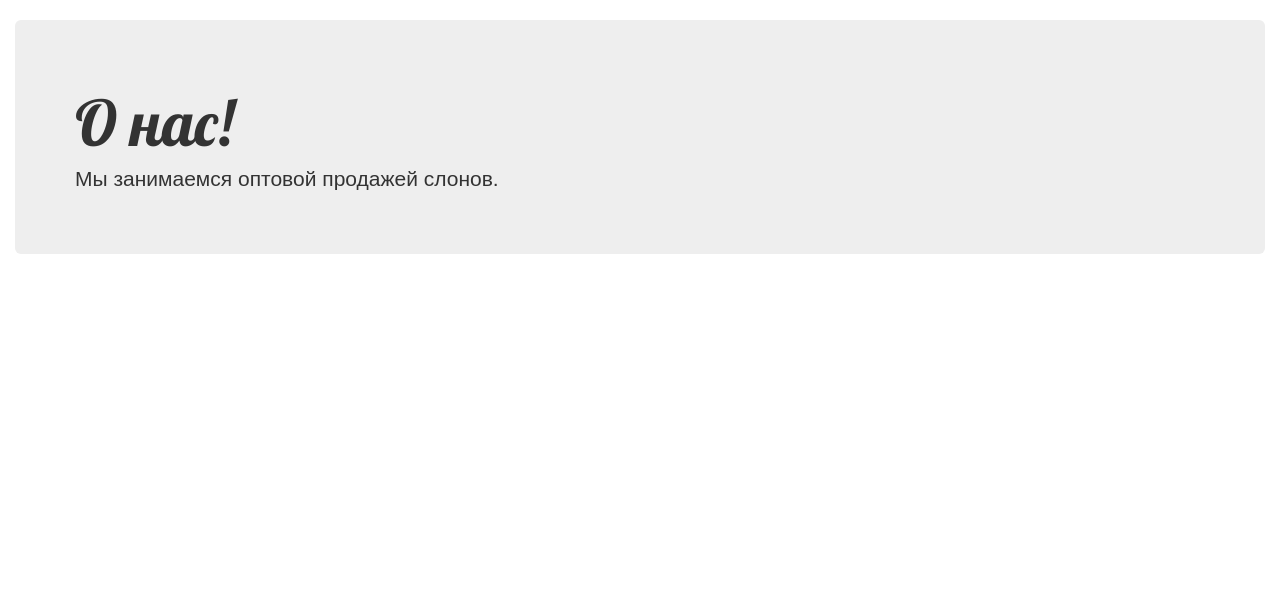
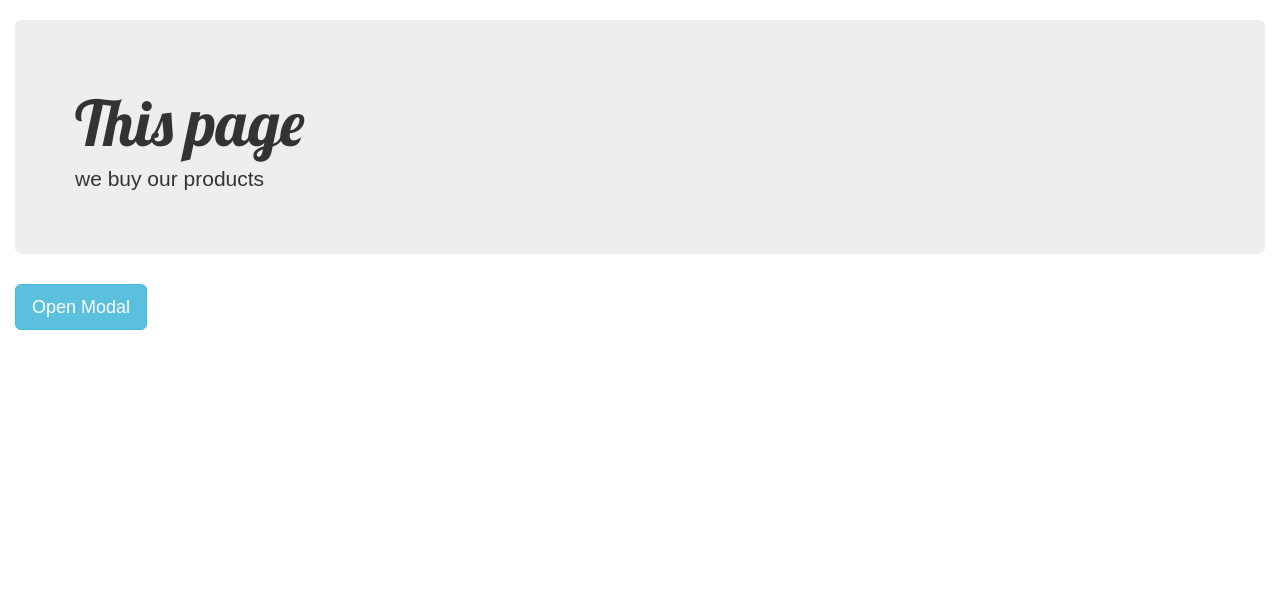
Before and after one commit to olegpy/html5_history, a Django app: a page that uses templates/base.html in a window 1280 px wide. Shown: the part 52-642 px from the top of the page. Run offline with Django 3.2, Linux system fonts and the light colour scheme; some libraries are stand-ins or nearby versions.

```diff
--- a/static/css/style.css
+++ b/static/css/style.css
@@ -57,9 +57,6 @@ h1, h2, h3, h4 {
     .info.page_blog a {
       color: white; }
 
-.post-form textarea, .post-form input {
-  width: 100%; }
-
 .top-menu {
   padding: 18px 0;
   margin-bottom: 0; }
@@ -82,18 +79,8 @@ h1, h2, h3, h4 {
   color: red;
   font-weight: bold; }
 
-#comments {
-  padding-left: 0px; }
-  #comments li {
-    list-style-type: none;
-    font-size: 14px;
-    background: #0E0E0E;
-    -webkit-border-radius: 10px;
-    -moz-border-radius: 10px;
-    border-radius: 10px;
-    color: white;
-    padding: 10px;
-    margin-bottom: 10px; }
+button.btn {
+  margin-bottom: 20px; }
 
 footer {
   padding: 30px 15px;
--- a/static/js/theme.js
+++ b/static/js/theme.js
@@ -2,13 +2,20 @@ $(document).ready(function(){
 
     $('.historyAPI').on('click', function(e){
         e.preventDefault();
-        var href = $(this).children().attr('href');
+        var href = $(this).attr('href');
 
         // Getting Content
         getContent(href, true);
+        console.log($(this));
 
-        $('.historyAPI').removeClass('active');
-        $(this).addClass('active');
+
+
+        // console.log($(this).parent);
+        $('.historyAPI').parent().removeClass('active');
+        $(this).parent().addClass('active');
+    });
+    $('.openmodal').on('click', function(){
+        // window.location.href = '#myModal';
     });
 
 });
@@ -23,9 +30,8 @@ window.addEventListener("popstate", function(e) {
 function getContent(url, addEntry) {
     $.get(url)
     .done(function( data ) {
-
         // Updating Content on Page
-        $('#contentHolder').html($(data).find("#contentHolder").html());
+        $('.content-page').html($(data).find(".content-page").html());
 
         if(addEntry == true) {
             // Add History Entry using pushState
--- a/static/scss/style.scss
+++ b/static/scss/style.scss
@@ -76,10 +76,6 @@ h1, h2, h3, h4 {
     }
 }
 
-.post-form textarea, .post-form input {
-        width: 100%;
-}
-
 .top-menu {
     padding:18px 0;
     margin-bottom: 0;
@@ -111,22 +107,8 @@ h1, h2, h3, h4 {
     font-weight: bold;
 }
 
-
-
-
-#comments {
-    padding-left: 0px;
-    li {
-        list-style-type: none;
-        font-size: 14px;
-        background: #0E0E0E;
-        -webkit-border-radius: 10px;
-        -moz-border-radius: 10px;
-        border-radius: 10px;
-        color: white;
-        padding: 10px;
-        margin-bottom: 10px;
-    }
+button.btn {
+    margin-bottom: 20px;
 }
 
 footer {
--- a/templates/base.html
+++ b/templates/base.html
@@ -37,8 +37,8 @@
                     <!-- Collect the nav links, forms, and other content for toggling -->
                     <div class="collapse navbar-collapse" id="bs-example-navbar-collapse-1">
                         <ul class="nav navbar-nav">
-                            <li class="{% block nav_class_index %}{% endblock nav_class_index %} historyAPI"><a href="{% url  'index' %}">Main</a></li>
-                            <li class="{% block nav_class_page %}{% endblock nav_class_page %} historyAPI"><a href="{% url 'two_page' %}">Blog</a></li>
+                            <li class="{% block nav_class_index %}{% endblock nav_class_index %}"><a href="{% url  'index' %}" class="historyAPI">Main</a></li>
+                            <li class="{% block nav_class_page %}{% endblock nav_class_page %}"><a class="historyAPI" href="{% url 'two_page' %}">Blog</a></li>
                         </ul>
 
 
@@ -48,9 +48,9 @@
                 <!-- /.container-fluid -->
             </nav>
 
-            <div id="content" class="container-fluid">
+            <div class="container-fluid">
                 <div class="row">
-                    <div class="col-lg-12">
+                    <div class="col-lg-12 content-page">
                         {% block content %}{% endblock %}
                     </div>
                 </div>
--- a/templates/two_page.html
+++ b/templates/two_page.html
@@ -6,8 +6,32 @@
 
 {% block content %}
 	<div class="jumbotron" id="contentHolder">
-        <h1>О нас!</h1>
-        <p>Мы занимаемся оптовой продажей слонов.</p>
+        <h1>This page</h1>
+        <p>we buy our products</p>
     </div>
 
+    <!-- Trigger the modal with a button -->
+	<button class="btn btn-info btn-lg openmodal" data-toggle="modal" data-target="#myModal">Open Modal</button>
+
+	<!-- Modal -->
+	<div id="myModal" class="modal fade" role="dialog">
+	  <div class="modal-dialog">
+
+	    <!-- Modal content-->
+	    <div class="modal-content">
+	      <div class="modal-header">
+	        <button type="button" class="close" data-dismiss="modal">&times;</button>
+	        <h4 class="modal-title">Modal Header</h4>
+	      </div>
+	      <div class="modal-body">
+	        this is modal window.
+	      </div>
+	      <div class="modal-footer">
+	        <button type="button" class="btn btn-default" data-dismiss="modal">Close</button>
+	      </div>
+	    </div>
+
+	  </div>
+	</div>
+
 {% endblock %}
```
Also changed, not shown: 1 other file.
